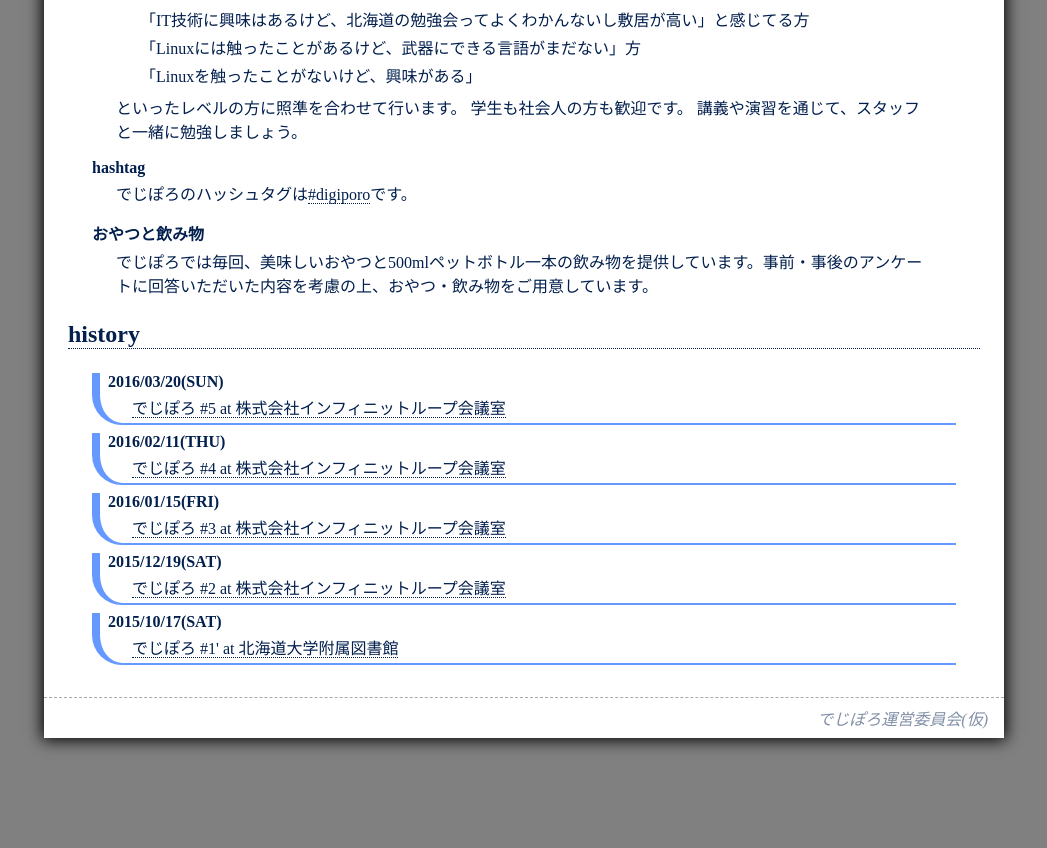
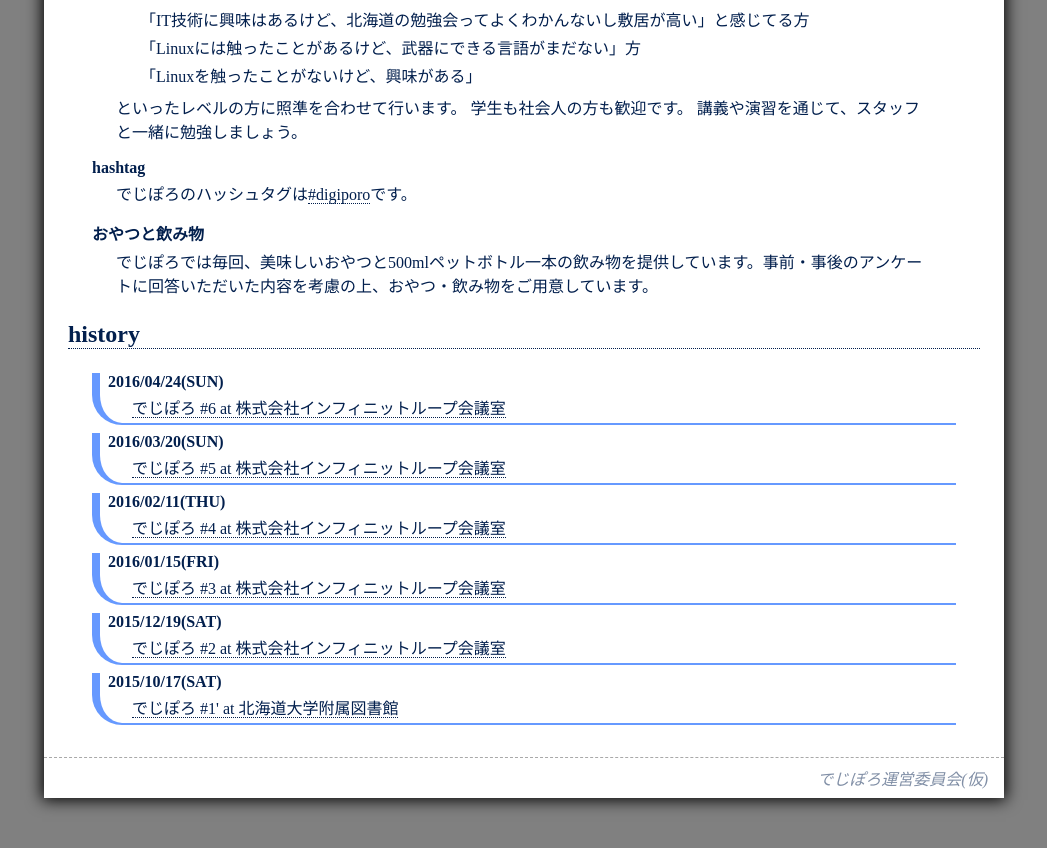
Before and after one commit to nasa9084/digiporo-site, a plain HTML site: page index.html in a window 1280 px wide. Shown: the part 551-1399 px from the top of the page, without its empty margins (116-1163 px from the left). Before the commit the page ends 1369 px from the top, so only its background shows below. Drawn offline with nearby package versions, Linux system fonts and the light colour scheme; files that its build step writes are made by us from their sources.

Commit message:
add history #6

```diff
--- a/index.html
+++ b/index.html
@@ -74,6 +74,8 @@
         <nav class="hist">
           <h2 class="sectiontitle">history</h2>
           <dl class="histlist">
+            <dt class="histdate">2016/04/24(SUN)</dt>
+            <dd class="histitem"><a href="http://digiporo.connpass.com/event/29759/">でじぽろ #6 at 株式会社インフィニットループ会議室</a></dd>
             <dt class="histdate">2016/03/20(SUN)</dt>
             <dd class="histitem"><a href="http://digiporo.connpass.com/event/27012/">でじぽろ #5 at 株式会社インフィニットループ会議室</a></dd>
             <dt class="histdate">2016/02/11(THU)</dt>
```
